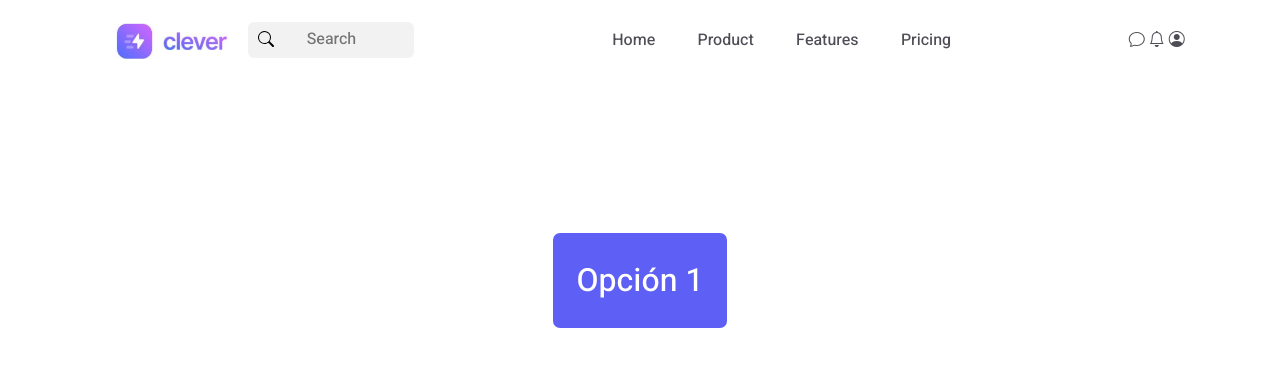
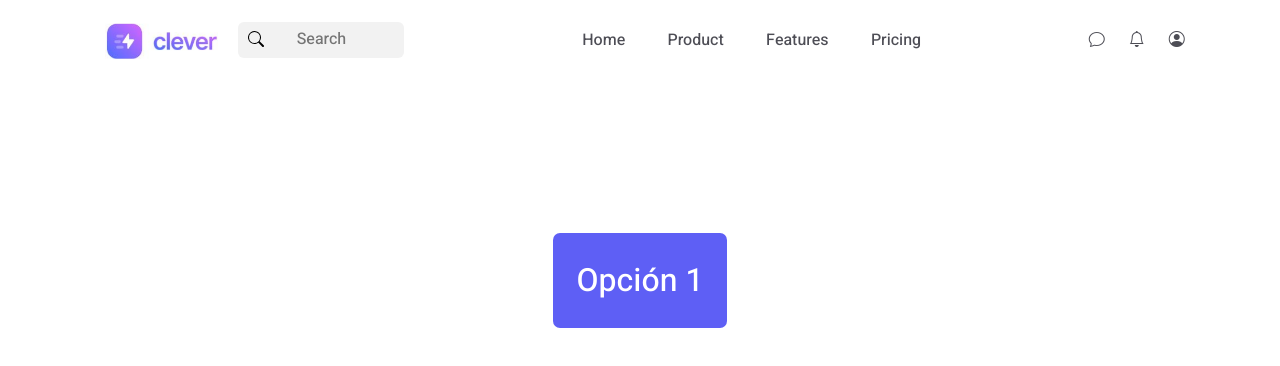
Before and after one commit to iescheinberg/UTN_Navbar, a plain HTML site: page pags/navBar2.html in a window 1280 px wide. Drawn offline with nearby package versions, Linux system fonts and the light colour scheme.

Commit message:
cuarta modificación

```diff
--- a/css/styles.css
+++ b/css/styles.css
@@ -66,6 +66,9 @@ a:hover {
     border-radius: 6px;
     padding: 8px 10px;
 }
+.navLogin i {
+    padding: 0 10px;
+}
 
 input::placeholder {
     background-image: url(../assets/img/search.svg);
```
